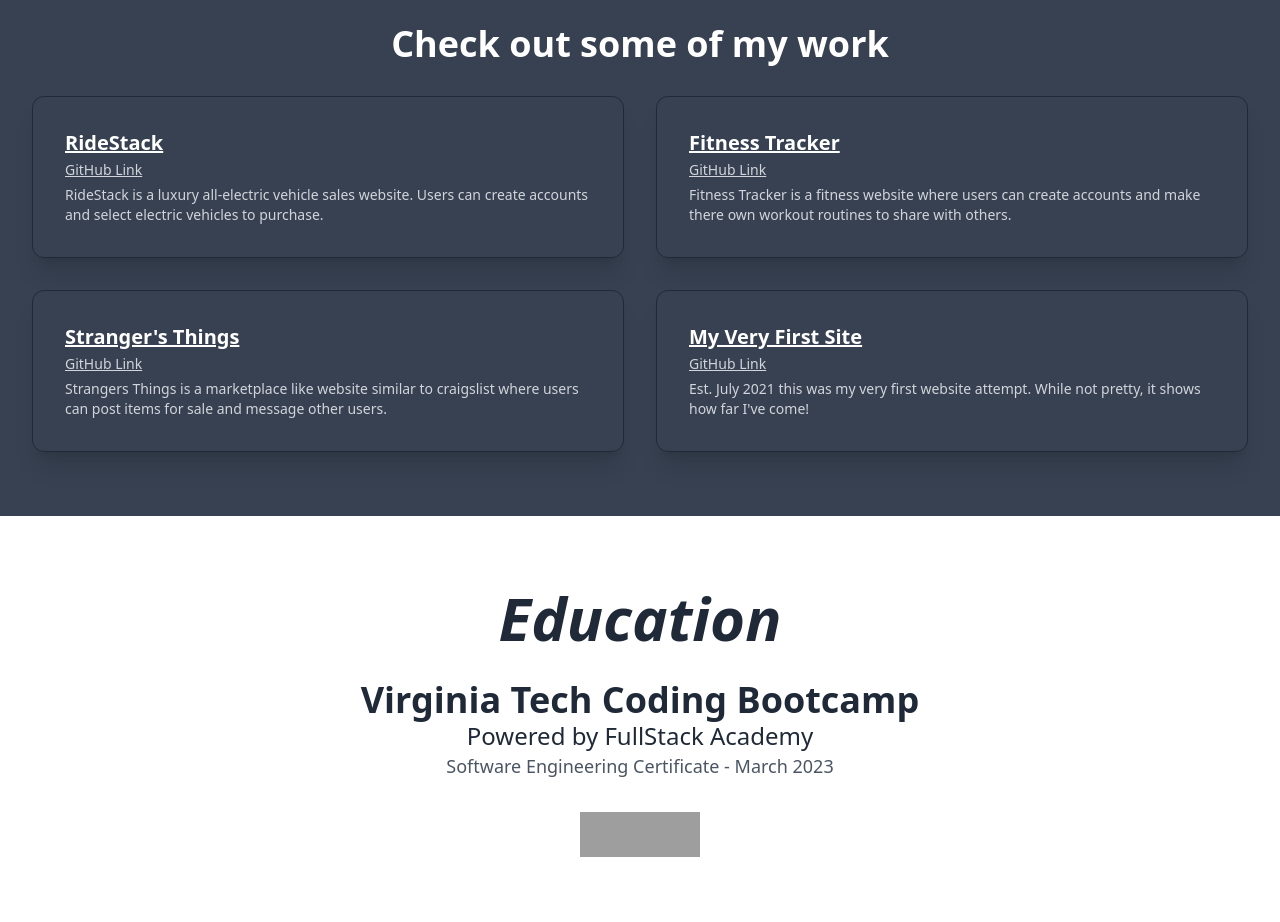
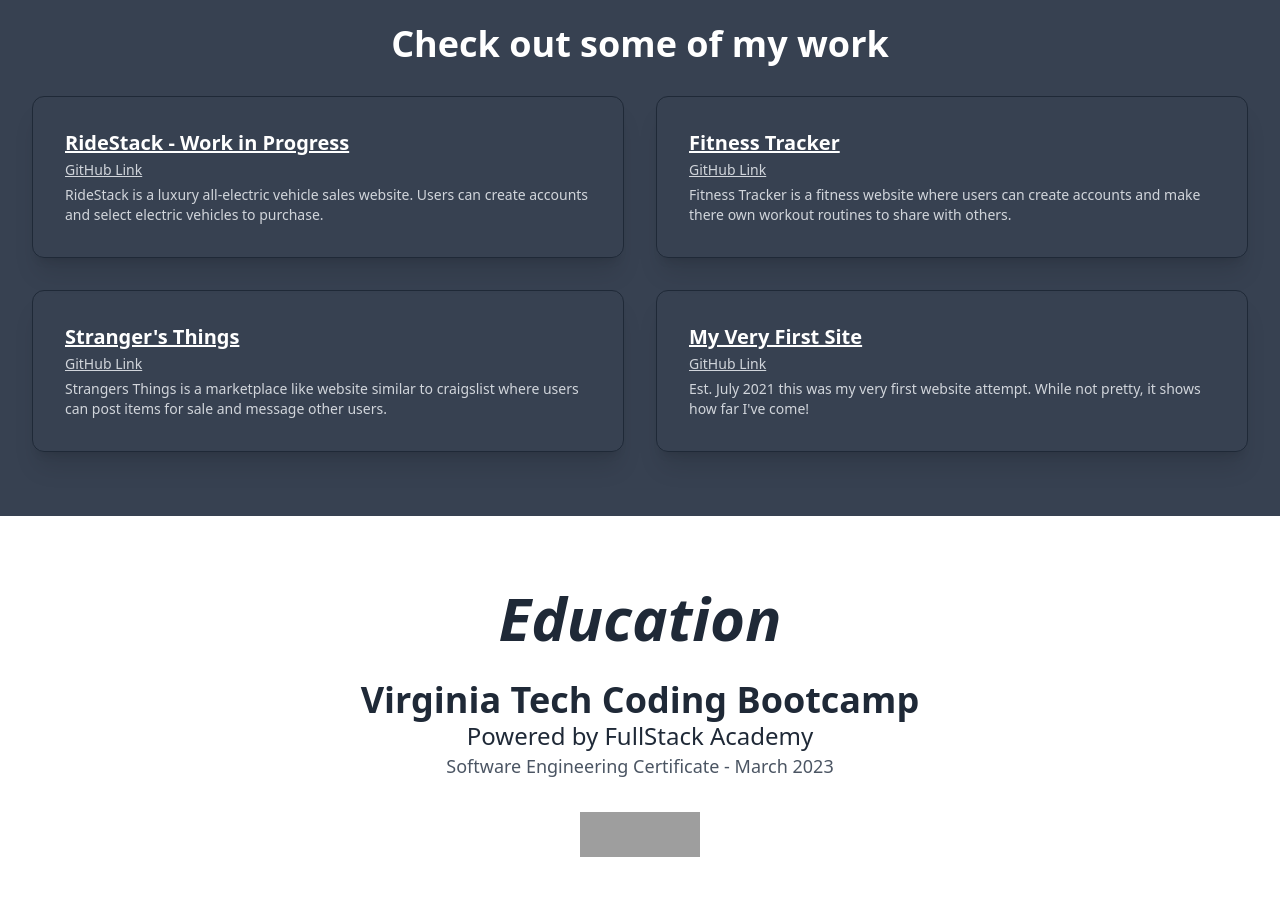
Before and after one commit to BobbyWhitacre27/portfolio3, a React (Create React App) app: page / in a window 1280 px wide. Shown: the part 880-1802 px from the top of the page. Built offline with nearby package versions, Linux system fonts and the light colour scheme; grey boxes are pictures that could not be loaded.

Commit message:
RideStack Work in Progress

```diff
--- a/src/components/App.jsx
+++ b/src/components/App.jsx
@@ -64,7 +64,7 @@ const App = () => {
             >
 
 
-              <h2><a href="https://remarkable-crumble-2115b5.netlify.app/" target='_blank' class="mt-4 text-xl font-bold text-white underline">RideStack</a></h2>
+              <h2><a href="https://remarkable-crumble-2115b5.netlify.app/" target='_blank' class="mt-4 text-xl font-bold text-white underline">RideStack - Work in Progress</a></h2>
               <a href="https://github.com/rideStack/RideStack" target="_blank" class="mt-1 text-sm text-gray-300 underline">GitHub Link</a>
 
               <p class="mt-1 text-sm text-gray-300">
```
